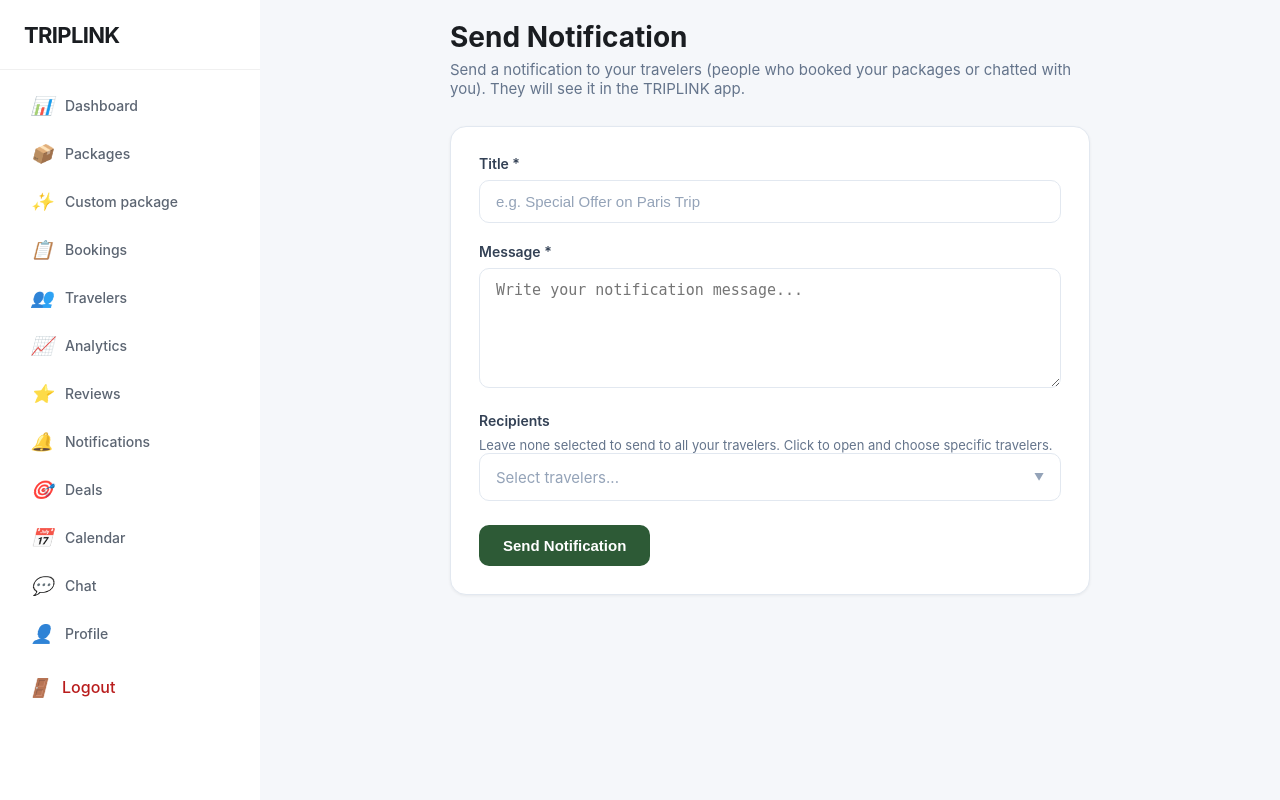
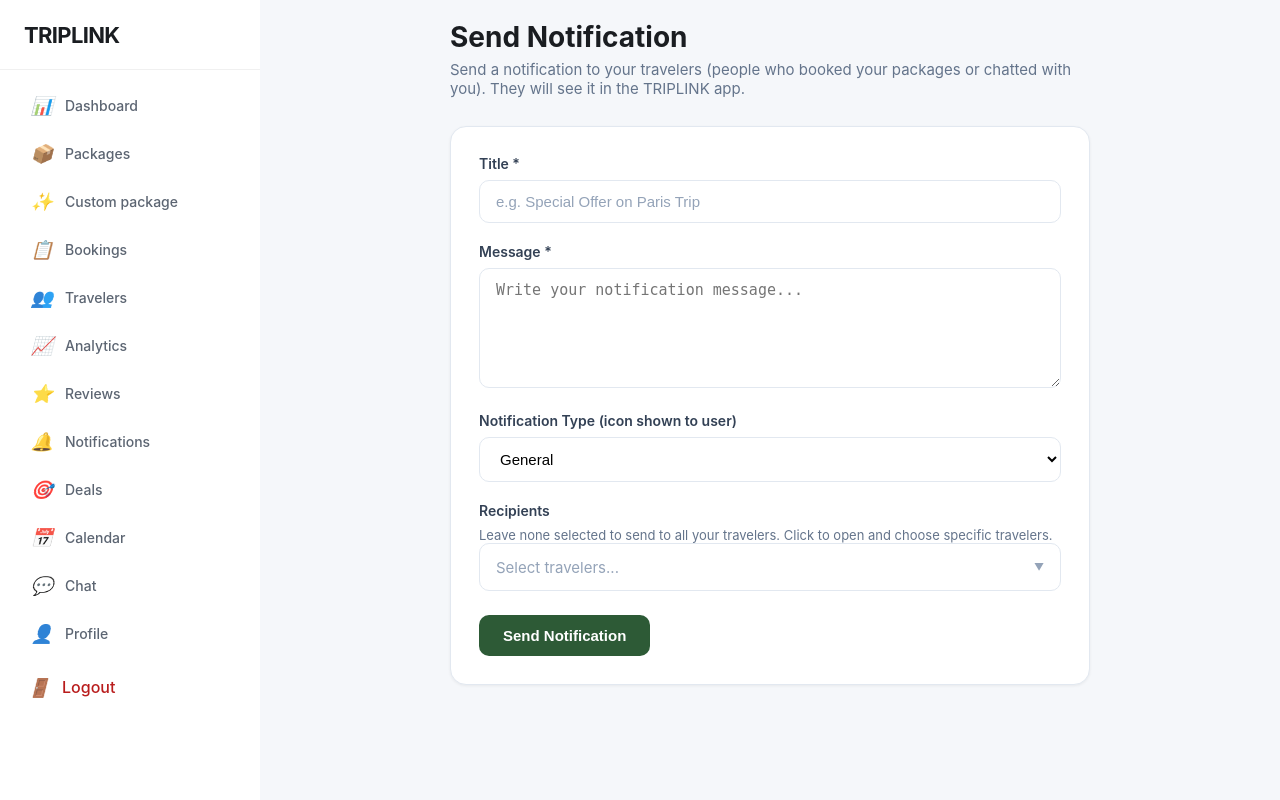
Before and after one commit to Explorerohan/Rohan-Rai-TRIPLINK, a Django app: template BACKEND/templates/agent_notifications.html in a window 1280 px wide. Run offline with Django 5.2, Linux system fonts and the light colour scheme; the template is opened without the code that fills it, so the values that code supplies are empty.

Commit message:
feat(notifications): add notification type feature to notifications model, serializers, and views; update admin and agent notification forms to include type selection

```diff
--- a/BACKEND/accounts/views.py
+++ b/BACKEND/accounts/views.py
@@ -1016,6 +1016,7 @@ def admin_notifications_view(request):
     if request.method == 'POST':
         title = (request.POST.get('title') or '').strip()
         message = (request.POST.get('message') or '').strip()
+        notification_type = request.POST.get('notification_type') or 'general'
         target_type = request.POST.get('target_type') or 'all_travelers'
         selected_ids = request.POST.getlist('user_ids')
 
@@ -1034,7 +1035,9 @@ def admin_notifications_view(request):
 
                 if recipients.exists():
                     with transaction.atomic():
-                        notification = Notification.objects.create(title=title, message=message, sender=request.user)
+                        notification = Notification.objects.create(
+                            title=title, message=message, notification_type=notification_type, sender=request.user
+                        )
                         NotificationRecipient.objects.bulk_create(
                             [NotificationRecipient(notification=notification, user=u) for u in recipients]
                         )
@@ -1067,6 +1070,7 @@ def agent_notifications_view(request):
     if request.method == 'POST':
         title = (request.POST.get('title') or '').strip()
         message = (request.POST.get('message') or '').strip()
+        notification_type = request.POST.get('notification_type') or 'general'
         selected_ids = request.POST.getlist('user_ids')
 
         if not title or not message:
@@ -1079,7 +1083,9 @@ def agent_notifications_view(request):
 
             if recipients.exists():
                 with transaction.atomic():
-                    notification = Notification.objects.create(title=title, message=message, sender=request.user)
+                    notification = Notification.objects.create(
+                        title=title, message=message, notification_type=notification_type, sender=request.user
+                    )
                     NotificationRecipient.objects.bulk_create(
                         [NotificationRecipient(notification=notification, user=u) for u in recipients]
                     )
@@ -3522,10 +3528,12 @@ class NotificationListCreateView(generics.ListCreateAPIView):
                 status=status.HTTP_400_BAD_REQUEST,
             )
 
+        notification_type = data.get("notification_type") or "general"
         with transaction.atomic():
             notification = Notification.objects.create(
                 title=data["title"],
                 message=data["message"],
+                notification_type=notification_type,
                 sender=user,
             )
             NotificationRecipient.objects.bulk_create(
--- a/BACKEND/templates/agent_notifications.html
+++ b/BACKEND/templates/agent_notifications.html
@@ -27,6 +27,10 @@
         outline: none; border-color: #2d5a36; box-shadow: 0 0 0 3px rgba(45, 90, 54, 0.1);
     }
     .form-group textarea { min-height: 120px; resize: vertical; }
+    .form-group select {
+        width: 100%; padding: 12px 16px; border: 1px solid #e2e8f0;
+        border-radius: 10px; font-size: 15px; background: #fff;
+    }
     .recipient-select { position: relative; width: 100%; }
     .recipient-trigger {
         display: flex; align-items: center; justify-content: space-between;
@@ -86,6 +90,18 @@
                 <textarea id="message" name="message" required placeholder="Write your notification message..."></textarea>
             </div>
             <div class="form-group">
+                <label for="notification_type">Notification Type (icon shown to user)</label>
+                <select id="notification_type" name="notification_type">
+                    <option value="general">General</option>
+                    <option value="alert">Alert</option>
+                    <option value="emergency">Emergency</option>
+                    <option value="rule_violation">Rule Violation</option>
+                    <option value="info">Information</option>
+                    <option value="update">Update</option>
+                    <option value="promotion">Promotion</option>
+                </select>
+            </div>
+            <div class="form-group">
                 <label>Recipients</label>
                 <p class="target-hint">Leave none selected to send to all your travelers. Click to open and choose specific travelers.</p>
                 <div class="recipient-select" id="recipientSelect">
```
Also changed, not shown: BACKEND/accounts/models.py (+16 -0 lines), BACKEND/accounts/serializers.py (+14 -1 lines), BACKEND/templates/admin_notifications.html (+12 -0 lines), FRONTEND/TRIPLINK/src/screens/profile/NotificationsScreen.js (+19 -4 lines), BACKEND/accounts/migrations/0021_notification_type.py (added).
